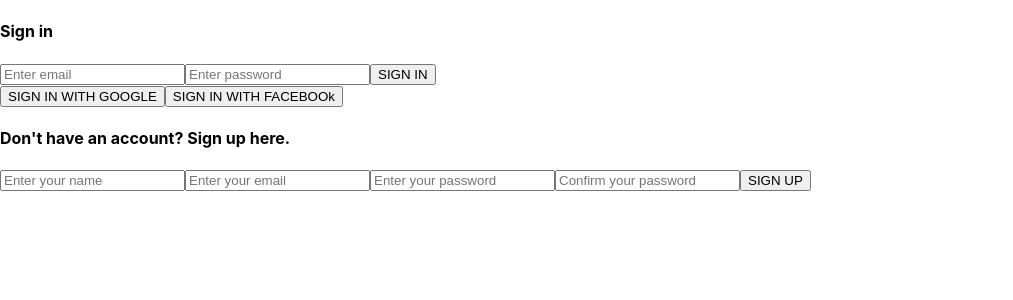
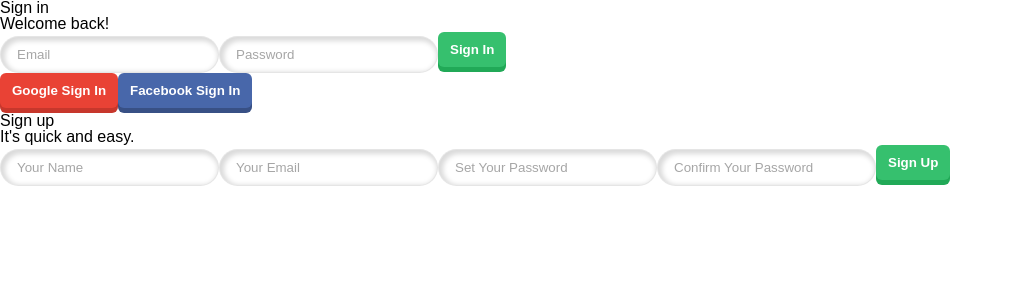
Before and after one commit to nathrmendoza/mt-app-v2, a React (Create React App) app: page / in a window 1280 px wide. Shown: the top 300 px of the page, without its empty margins (0-1013 px from the left). Built offline with nearby package versions, Linux system fonts and the light colour scheme; no server answers.

Commit message:
button, input, typography update

```diff
--- a/src/components/auth/sign-in-form.js
+++ b/src/components/auth-page/sign-in-form.js
@@ -6,9 +6,10 @@
   facebookSignInRedirect,
   signInWithEmailPassword
 } from '../../utils/firebase.utils'
-
 import { isMobile } from 'react-device-detect'
 
+import Button from '../button'
+import Input from '../input'
 
 const formDefaults = {
   email: '',
@@ -61,12 +62,12 @@
   return (
     <div>
       <form onSubmit={signInWithEmailPasswordHandler}>
-        <input type='email' name='email' value={email} onChange={onChangeHandler} placeholder='Enter email'/>
-        <input type='password' name='password' value={password} onChange={onChangeHandler} placeholder='Enter password'/>
-        <button type='submit'>SIGN IN</button>
+        <Input type='email' name='email' value={email} onChange={onChangeHandler} label='Email'/>
+        <Input type='password' name='password' value={password} onChange={onChangeHandler} label='Password'/>
+        <Button type='submit'>Sign In</Button>
       </form>
-      <button type='button' onClick={signInWithGoogleHandler}>SIGN IN WITH GOOGLE</button>
-      <button type='button' onClick={signInWithFacebookHandler}>SIGN IN WITH FACEBOOk</button>
+      <Button type='button' buttonType='google' onClick={signInWithGoogleHandler}>Google Sign In</Button>
+      <Button type='button' buttonType='facebook' onClick={signInWithFacebookHandler}>Facebook Sign In</Button>
     </div>
   )
 }
--- a/src/components/auth/sign-up-form.js
+++ b/src/components/auth-page/sign-up-form.js
@@ -2,6 +2,9 @@
 import {
   signUpWithEmailPassword
 } from '../../utils/firebase.utils'
+
+import Button from '../button'
+import Input from '../input'
 
 const formDefaults = {
   name: '',
@@ -51,11 +54,12 @@
 
   return (
     <form onSubmit={onSignUpSubmitHandler}>
-      <input type='text' onChange={onInputChangeHandler} name='name' value={name} placeholder='Enter your name'/>
-      <input type='email' onChange={onInputChangeHandler} name='email' value={email} placeholder='Enter your email'/>
-      <input type='password' onChange={onInputChangeHandler} name='password' value={password} placeholder='Enter your password' />
-      <input type='password' onChange={onInputChangeHandler} name='confirmPassword' value={confirmPassword} placeholder='Confirm your password' />
-      <button type='submit'>SIGN UP</button>
+      <Input type='text' onChange={onInputChangeHandler} name='name' value={name} label='Your Name'/>
+      <Input type='email' onChange={onInputChangeHandler} name='email' value={email} label='Your Email'/>
+      <Input type='password' onChange={onInputChangeHandler} name='password' value={password} label='Set Your Password'/>
+      <Input type='password' onChange={onInputChangeHandler} name='confirmPassword' value={confirmPassword} label='Confirm Your Password'/>
+
+      <Button type='submit'>Sign Up</Button>
     </form>
   )
 }
--- /dev/null
+++ b/src/components/button.js
@@ -0,0 +1,16 @@
+import React from 'react'
+import { MainButton, ButtonAbove, ButtonShadow, Wrapper} from '../styles/components/Button.style'
+
+const Button = ({children, buttonType='default', ...otherOptions}) => {
+
+  return (
+    <MainButton {...otherOptions} >
+      <Wrapper>
+        <ButtonShadow buttonType={buttonType} />
+        <ButtonAbove buttonType={buttonType}>{children}</ButtonAbove>
+      </Wrapper>
+    </MainButton>
+  )
+}
+
+export default Button
--- /dev/null
+++ b/src/components/input.js
@@ -0,0 +1,8 @@
+import React from 'react'
+import { FormInput } from '../styles/components/Input.styles'
+
+const Input = ({label, ...options}) => (
+  <FormInput placeholder={label} {...options}/>
+)
+
+export default Input
--- a/src/index.css
+++ b/src/index.css
@@ -1,13 +1,70 @@
+/* RESET CSS */
+/* http://meyerweb.com/eric/tools/css/reset/
+   v2.0 | 20110126
+   License: none (public domain)
+*/
+
+html, body, div, span, applet, object, iframe,
+h1, h2, h3, h4, h5, h6, p, blockquote, pre,
+a, abbr, acronym, address, big, cite, code,
+del, dfn, em, img, ins, kbd, q, s, samp,
+small, strike, strong, sub, sup, tt, var,
+b, u, i, center,
+dl, dt, dd, ol, ul, li,
+fieldset, form, label, legend,
+table, caption, tbody, tfoot, thead, tr, th, td,
+article, aside, canvas, details, embed,
+figure, figcaption, footer, header, hgroup,
+menu, nav, output, ruby, section, summary,
+time, mark, audio, video {
+	margin: 0;
+	padding: 0;
+	border: 0;
+	font-size: 100%;
+	font: inherit;
+	vertical-align: baseline;
+}
+/* HTML5 display-role reset for older browsers */
+article, aside, details, figcaption, figure,
+footer, header, hgroup, menu, nav, section {
+	display: block;
+}
 body {
-  margin: 0;
-  font-family: -apple-system, BlinkMacSystemFont, 'Segoe UI', 'Roboto', 'Oxygen',
-    'Ubuntu', 'Cantarell', 'Fira Sans', 'Droid Sans', 'Helvetica Neue',
-    sans-serif;
-  -webkit-font-smoothing: antialiased;
-  -moz-osx-font-smoothing: grayscale;
+	line-height: 1;
+}
+ol, ul {
+	list-style: none;
+}
+blockquote, q {
+	quotes: none;
+}
+blockquote:before, blockquote:after,
+q:before, q:after {
+	content: '';
+	content: none;
+}
+table {
+	border-collapse: collapse;
+	border-spacing: 0;
 }
 
-code {
-  font-family: source-code-pro, Menlo, Monaco, Consolas, 'Courier New',
-    monospace;
+* {
+  box-sizing: border-box;
 }
+
+button {
+  outline: none;
+  border: none;
+}
+
+input {
+  outline: none;
+  border: none;
+}
+
+/* TYPOGRAPHY */
+@import url('https://fonts.googleapis.com/css2?family=Montserrat:ital,wght@0,300;0,400;0,500;0,600;0,700;1,300;1,400;1,500;1,600;1,700&display=swap');
+
+body {
+  font-family: 'Montserrat', Arial, Helvetica, sans-serif;
+}
--- a/src/pages/AuthenticationPage.js
+++ b/src/pages/AuthenticationPage.js
@@ -1,8 +1,8 @@
 import React, { useContext, useEffect } from 'react'
 import { useNavigate } from 'react-router-dom';
 
-import SignInForm from '../components/auth/sign-in-form';
-import SignUpForm from '../components/auth/sign-up-form';
+import SignInForm from '../components/auth-page/sign-in-form';
+import SignUpForm from '../components/auth-page/sign-up-form';
 
 import { AuthUserContext } from '../context/auth-user.context';
 import { checkUserDocRefExists } from '../utils/firebase.utils';
@@ -27,10 +27,12 @@
 
   return (
     <div>
-        <h4>Sign in</h4>
+        <h2>Sign in</h2>
+        <p>Welcome back!</p>
         <SignInForm/>
 
-        <h4>Don't have an account? Sign up here.</h4>
+        <h2>Sign up</h2>
+        <p>It's quick and easy.</p>
         <SignUpForm/>
     </div>
   )
--- /dev/null
+++ b/src/styles/components/Button.style.js
@@ -0,0 +1,75 @@
+import styled, { css } from "styled-components";
+
+export const MainButton = styled.button`
+  display: inline-block;
+  padding: 0;
+  outline: 0;
+  border: 0;
+  cursor: pointer;
+  padding-top: 5px;
+  background: transparent;
+`
+
+export const Wrapper = styled.div`
+  position: relative;
+  display: inline-block;
+`
+
+export const ButtonShadow = styled.span`
+  display: inline-block;
+  position: absolute;
+  top: 0;
+  left: 0;
+  width: 100%;
+  height: 100%;
+  border-radius: 6px;
+
+  ${props => props.buttonType === 'default' && css`
+    background: rgb(33,169,87);
+  `}
+
+  ${props => props.buttonType === 'red' && css`
+    background: rgb(192,34,18);
+  `}
+
+  ${props => props.buttonType === 'google' && css`
+    background: rgb(199, 55, 44);
+  `}
+
+  ${props => props.buttonType === 'facebook' && css`
+    background: rgb(56, 80, 133);
+  `}
+
+`
+
+export const ButtonAbove = styled.span`
+  display: inline-block;
+  color: #FFFFFF;
+  border-radius: 6px;
+  padding: 10px 12px;
+  transform: translateY(-5px);
+  transition: transform 0.15s ease;
+  font-family: 'Montserrat', Arial, Helvetica, sans-serif;
+  font-weight: 600;
+
+  &:hover {
+    transform: translateY(0px);
+  }
+
+  ${props => props.buttonType === 'default' && css`
+    background: rgba(54, 192, 110);
+  `}
+
+  ${props => props.buttonType === 'red' && css`
+    background: rgb(217, 73, 63);
+  `}
+
+  ${props => props.buttonType === 'google' && css`
+    background: rgb(233,66,53);
+  `}
+
+  ${props => props.buttonType === 'facebook' && css`
+    background: rgb(72, 103, 170);
+  `}
+
+`
--- /dev/null
+++ b/src/styles/components/Input.styles.js
@@ -0,0 +1,29 @@
+import styled, {css} from "styled-components";
+
+export const FormInput = styled.input`
+  display: inline-block;
+  width: ${props => props.width ? props.width : 'auto'};
+  border-radius: 30px;
+  padding: 10px 24px 10px 16px;
+  font-family: 'Montserrat', Arial, Helvetica, sans-serif;
+  font-weight: 400;
+  color: #5c5c5c;
+  border: 1px solid rgba(0,0,0,0.1);
+  box-shadow: 2px 2px 5px 2px rgba(0,0,0,0.15) inset;
+
+  &::placeholder {
+    color: #a6a6a6;
+  }
+
+  &:-webkit-autofill,
+  &:-webkit-autofill:hover,
+  &:-webkit-autofill:focus,
+  &:-webkit-autofill:active{
+      -webkit-box-shadow: 0 0 0 30px white inset !important;
+  }
+
+  ${props => props.disabled && css`
+    opacity: 0.7;
+    pointer-events: none;
+  `}
+`
```
Also changed, not shown: src/styles/typography.style.js (added, +7 -0 lines).
